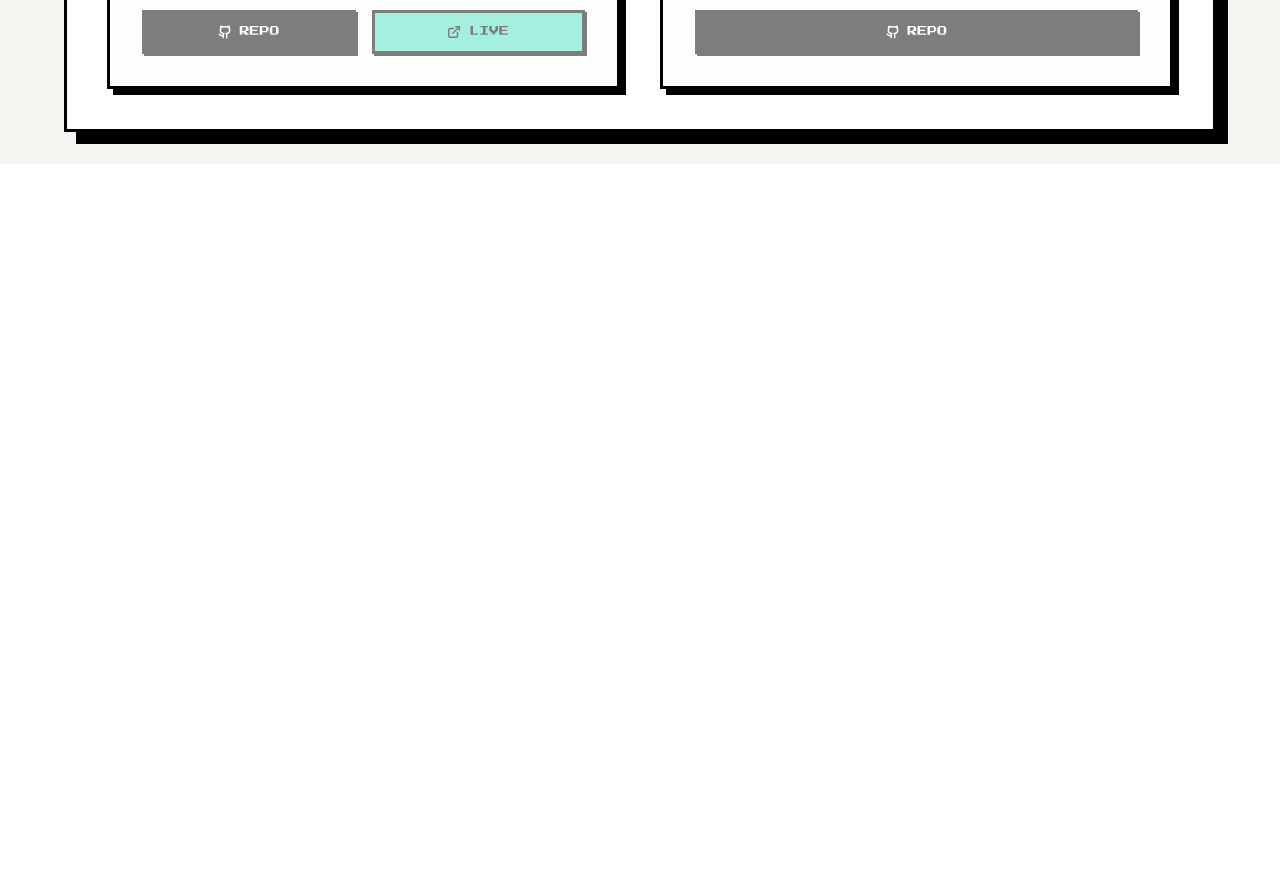
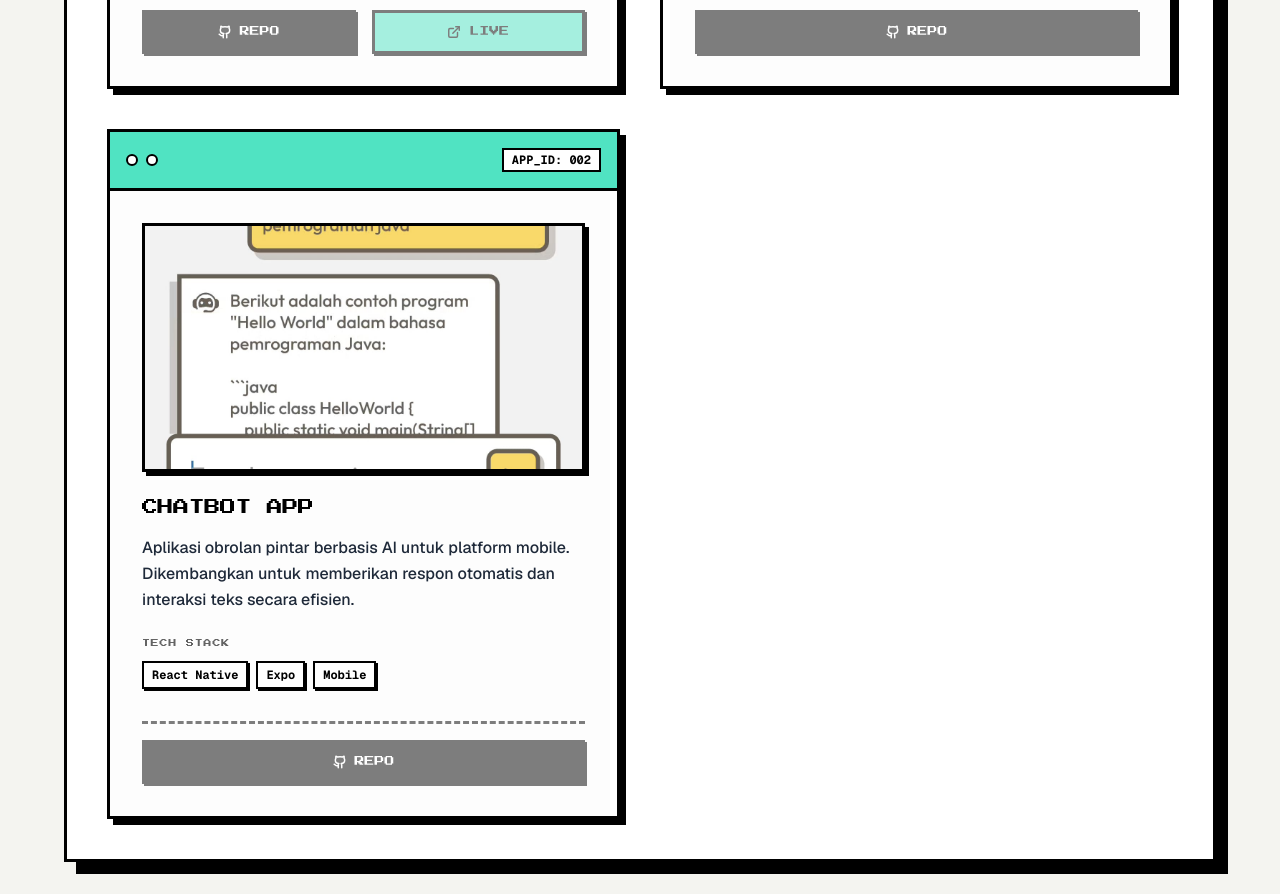
Before and after one commit to MakdumIbrohim/portfolio-v2, a Next.js app: page /projects in a window 1280 px wide. Shown: the part 980-1874 px from the top of the page. Before the commit the page ends 1144 px from the top, so only its background shows below. Built offline with nearby package versions, Linux system fonts and the light colour scheme.

Commit message:
feat: Add a new projects page to showcase portfolio items, including a chatbot app screenshot.

```diff
--- a/app/projects/page.tsx
+++ b/app/projects/page.tsx
@@ -27,6 +27,15 @@ const projects = [
         color: "#f8e71c", // Yellow
         github: "https://github.com/MakdumIbrohim/easyPDF-app.git",
         image: "/projects/mobile-apps/easy-pdf-app/easyPDF_app_screenshot.jpg"
+    },
+    {
+        id: 2,
+        title: "Chatbot App",
+        description: "Aplikasi obrolan pintar berbasis AI untuk platform mobile. Dikembangkan untuk memberikan respon otomatis dan interaksi teks secara efisien.",
+        tech: ["React Native", "Expo", "Mobile"],
+        color: "#50e3c2", // Cyan
+        github: "https://github.com/MakdumIbrohim/chatbot_app.git",
+        image: "/projects/mobile-apps/chatbot-app/chatbot_app_screenshot.jpg"
     }
 ];
 
```
Also changed, not shown: public/projects/mobile-apps/chatbot-app/chatbot_app_screenshot.jpg (added).
